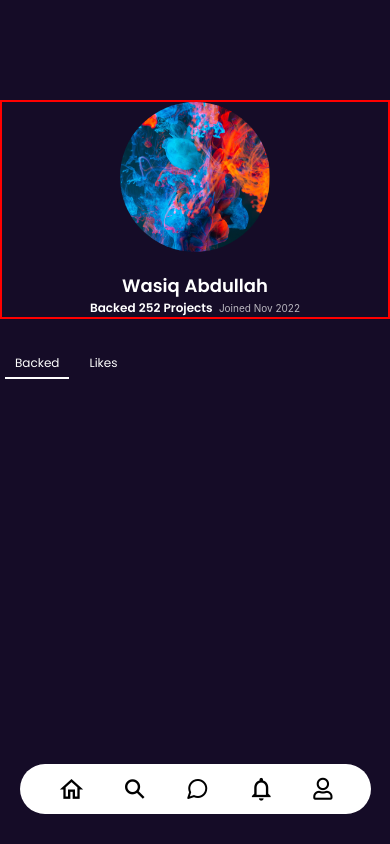
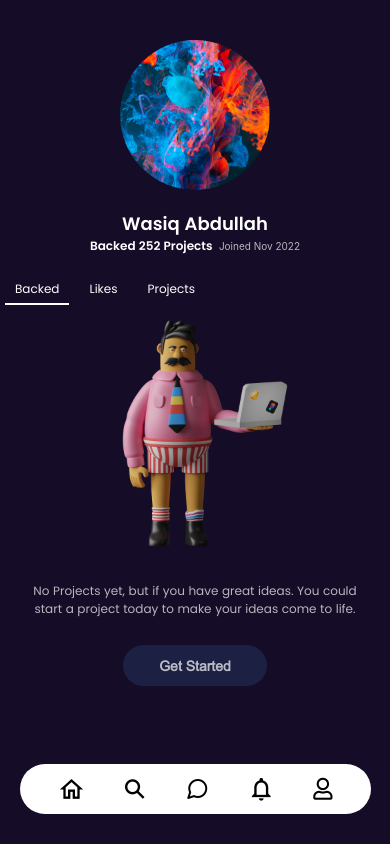
Before and after one commit to chwasiq0569/FundFU_CrowdFundingMobileApp, a React Native app: screen /SplashScreen in a window 390 px wide. Built offline with nearby package versions, Linux system fonts and the light colour scheme.

Commit message:
added tab content

```diff
--- a/components/CustomTabs.js
+++ b/components/CustomTabs.js
@@ -1,6 +1,5 @@
 import React from 'react';
-import { StyleSheet, Text, View } from 'react-native';
-
+import { Image, ScrollView, StyleSheet, Text, TouchableOpacity, View } from 'react-native';
 
 const createList = (list) => {
     return list.map((l, i) => {
@@ -8,8 +7,8 @@ const createList = (list) => {
     });
 };
 
-const CustomTabs = () => {
-    const list = ["Backed", "Likes"];
+const CustomTabs = ({ tabsList }) => {
+    const list = tabsList;
     const [tabs, setTabs] = React.useState(createList(list))
     const [tabSelected, setTabSelected] = React.useState("");
 
@@ -23,19 +22,27 @@ const CustomTabs = () => {
         setTabs(updatedList);
     };
 
-    return (<View>
+    return (<View style={styles.customTabsContainer}>
         <View style={styles.tabContainer}>
             {tabs.map(item => <Text key={item?.id} onPress={() => selectItem(item)} style={item?.active ? [styles.tabStyles, styles.tabStylesActive] : styles.tabStyles}>{item?.title}</Text>)}
         </View>
-        <View style={styles.tabContent}>
-        </View>
+        <ScrollView horizontal={false} contentContainerStyle={styles.tabContent} >
+            <Image source={require('../assets/nobackedprojects.png')} style={styles.nobackedprojectsImg} resizeMode="contain" />
+            <Text style={styles.noProjectText}>No Projects yet, but if you have great ideas. You could start a project today to make your ideas come to life.</Text>
+            <TouchableOpacity>
+                <View style={styles.getStartedBtn}><Text style={styles.btnText}>Get Started</Text></View>
+            </TouchableOpacity>
+        </ScrollView>
     </View>);
 }
 
 const styles = StyleSheet.create({
+    customTabsContainer: {
+        flex: 1
+    },
     tabContainer: {
         flexDirection: "row",
-        marginTop: 30
+        marginTop: 20,
     },
     tabStyles: {
         paddingHorizontal: 10,
@@ -48,6 +55,38 @@ const styles = StyleSheet.create({
     tabStylesActive: {
         borderBottomWidth: 2,
         borderBottomColor: "white",
+    },
+    tabContent: {
+        flexGrow: 1,
+        alignItems: "center",
+        paddingBottom: 120
+    },
+    nobackedprojectsImg: {
+        width: 250,
+        height: 250,
+    },
+    noProjectText: {
+        paddingHorizontal: 30,
+        textAlign: "center",
+        color: "rgba(255, 255, 255, 0.7)",
+        fontFamily: 'PoppinsRegular',
+        fontSize: 12,
+        marginVertical: 27
+    },
+    getStartedBtn: {
+        width: 144,
+        height: 41,
+        backgroundColor: "rgba(32, 42, 79, 0.7)",
+        borderRadius: 25,
+        flexDirection: "row",
+        justifyContent: "center",
+        alignItems: "center"
+    },
+    btnText: {
+        fontFamily: 'Arial',
+        fontWeight: "700",
+        fontSize: 14,
+        color: "rgba(255, 255, 255, 0.7)"
     }
 });
 
--- a/screens/Profile.js
+++ b/screens/Profile.js
@@ -30,7 +30,7 @@ export default function Profile({ navigation }) {
                     <Text style={styles.userSecondaryDetails}>Joined Nov 2022</Text>
                 </View>
             </View>
-            <CustomTabs />
+            <CustomTabs tabsList={["Backed", "Likes", "Projects"]} />
         </View>
     );
 }
@@ -39,17 +39,12 @@ const styles = StyleSheet.create({
     container: {
         width: "100%",
         height: "100%",
-        // alignItems: "center",
-        // justifyContent: "center",
         backgroundColor: "#150C27"
     },
     profileDetails: {
         width: "100%",
         alignItems: "center",
-        borderStyle: 'solid',
-        borderWidth: 2,
-        borderColor: 'red',
-        marginTop: 100,
+        marginTop: 40,
     },
     profilePicture: {
         width: 150,
```
Also changed, not shown: assets/nobackedprojects.png (added), assets/nolikes.png (added).
